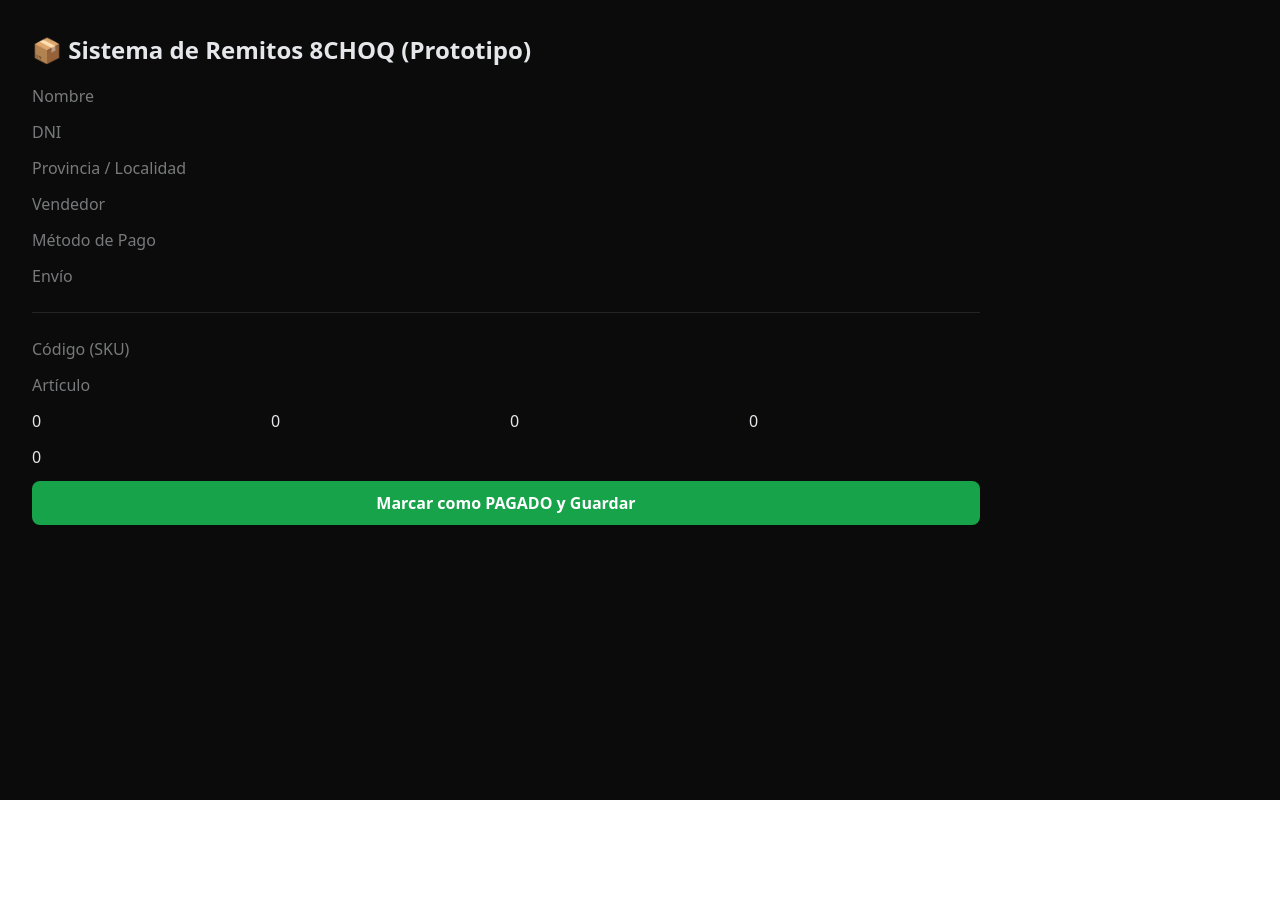
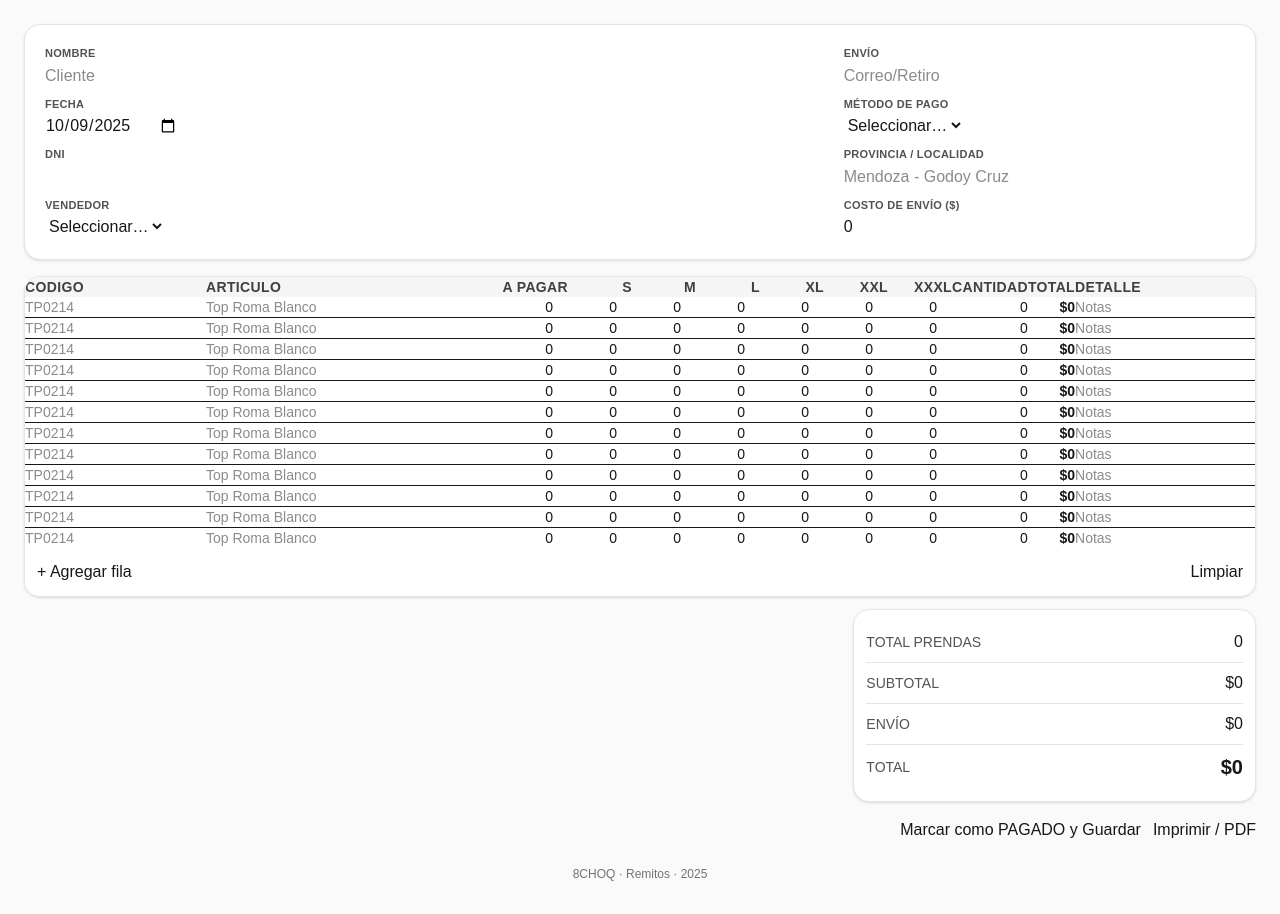
Before and after one commit to guzmanignacio459-bot/erp-8choq, a Next.js app: page / in a window 1280 px wide. Before the commit the page ends 800 px from the top, so only its background shows below. Built offline with nearby package versions, Linux system fonts and the light colour scheme; no server answers.

Commit message:
Update page.tsx

```diff
--- a/app/page.tsx
+++ b/app/page.tsx
@@ -1,142 +1,238 @@
+// 8CHOQ Remitos – Prototipo Vercel (Next.js + Tailwind)
+// Versión: layout espejo de tu planilla (captura)
+// -----------------------------------------------------
+// Colocá este archivo como `app/page.tsx` (App Router) o `pages/index.tsx` (Pages Router).
+// Requiere Tailwind. Usa variable de entorno:
+//   NEXT_PUBLIC_REMITOS_WEBHOOK_URL -> URL de tu Apps Script Web App
+//
 'use client';
-import { useState } from 'react';
+import React, { useMemo, useState } from 'react';
 
-export default function Home() {
-  const [form, setForm] = useState({
+const WEBHOOK_URL = process.env.NEXT_PUBLIC_REMITOS_WEBHOOK_URL || '';
+
+type SizeKey = 'S'|'M'|'L'|'XL'|'XXL'|'XXXL';
+const SIZE_KEYS: SizeKey[] = ['S','M','L','XL','XXL','XXXL'];
+
+export default function RemitosApp() {
+  const [header, setHeader] = useState({
     nombre: '',
+    fecha: new Date().toISOString().slice(0,10),
     dni: '',
-    provincia: '',
+    envio: '',
+    metodoPago: '',
+    provinciaLocalidad: '',
     vendedor: '',
-    metodoPago: '',
-    envio: '',
-    articulo: '',
-    codigo: '',
-    talleS: 0,
-    talleM: 0,
-    talleL: 0,
-    talleXL: 0,
-    total: 0,
+    costoEnvio: 0,
   });
 
-  const [status, setStatus] = useState('');
-
-  // Helper: número seguro
-  const toNum = (v: any) => (v === '' || v === null || v === undefined ? 0 : Number(v));
-
-  const handleChange = (e: React.ChangeEvent<HTMLInputElement>) => {
-    const { name, value, type } = e.target;
-    setForm((prev) => ({
-      ...prev,
-      [name]: type === 'number' ? toNum(value) : value,
-    }));
+  type Item = {
+    id: string;
+    codigo: string;
+    articulo: string;
+    precio: number; // A PAGAR unitario
+    sizes: Record<SizeKey, number>;
+    cantidad: number; // suma de talles
+    total: number; // cantidad * precio
+    detalle?: string;
   };
 
-  const handleSubmit = async (e: React.FormEvent) => {
-    e.preventDefault();
-    setStatus('Enviando…');
+  const makeEmptyItem = (): Item => ({
+    id: crypto.randomUUID(),
+    codigo: '',
+    articulo: '',
+    precio: 0,
+    sizes: { S:0, M:0, L:0, XL:0, XXL:0, XXXL:0 },
+    cantidad: 0,
+    total: 0,
+    detalle: '',
+  });
 
-    const webhook = process.env.NEXT_PUBLIC_REMITOS_WEBHOOK_URL as string;
-    if (!webhook) {
-      setStatus('⚠️ Falta configurar NEXT_PUBLIC_REMITOS_WEBHOOK_URL en Vercel');
-      return;
-    }
+  const [items, setItems] = useState<Item[]>(Array.from({length:12},()=>makeEmptyItem()));
+
+  const totals = useMemo(() => {
+    const totalPrendas = items.reduce((acc, it) => acc + it.cantidad, 0);
+    const subtotal = items.reduce((acc, it) => acc + it.total, 0);
+    const envio = Number(header.costoEnvio||0);
+    const total = subtotal + envio;
+    return { totalPrendas, subtotal, envio, total };
+  }, [items, header.costoEnvio]);
+
+  const handleHeader = (k: keyof typeof header, v: any) => setHeader(p => ({...p, [k]: v}));
+
+  const normalizeItem = (it: Item) => {
+    const cantidad = SIZE_KEYS.reduce((acc, s) => acc + (Number(it.sizes[s])||0), 0);
+    const total = cantidad * (Number(it.precio)||0);
+    return { ...it, cantidad, total };
+  };
+
+  const updateItem = (id: string, up: (x: Item)=>Item) => setItems(prev => prev.map(i => i.id===id ? normalizeItem(up({...i})) : i));
+
+  const addRow = () => setItems(p => [...p, makeEmptyItem()]);
+  const clearTable = () => setItems(Array.from({length:12},()=>makeEmptyItem()));
+
+  const onSubmit = async () => {
+    if (!WEBHOOK_URL) return alert('⚠️ Falta configurar NEXT_PUBLIC_REMITOS_WEBHOOK_URL en Vercel');
+    if (!header.nombre) return alert('Completá NOMBRE.');
+
+    const payload = {
+      header,
+      items: items.filter(i => i.codigo || i.articulo || i.cantidad>0),
+      totals: { totalPrendas: totals.totalPrendas, subtotal: totals.subtotal, total: totals.total },
+      createdAt: new Date().toISOString(),
+      source: '8choq-remitos-vercel',
+    };
 
     try {
-      const payload = {
-        header: {
-          nombre: form.nombre,
-          dni: form.dni,
-          provinciaLocalidad: form.provincia,
-          vendedor: form.vendedor,
-          metodoPago: form.metodoPago,
-          envio: form.envio,
-          costoEnvio: 0,
-          detalleGeneral: '',
-        },
-        items: [
-          {
-            codigo: form.codigo,
-            articulo: form.articulo,
-            // 👇 el Apps Script espera "sizes"
-            sizes: {
-              S: form.talleS,
-              M: form.talleM,
-              L: form.talleL,
-              XL: form.talleXL,
-              XXL: 0,
-              XXXL: 0,
-            },
-            precio: 0,
-            total: form.total,
-          },
-        ],
-        totals: {
-          totalPrendas: form.talleS + form.talleM + form.talleL + form.talleXL,
-          subtotal: form.total,
-          total: form.total,
-        },
-      };
-
-      const res = await fetch(webhook, {
-        method: 'POST',
-        headers: { 'Content-Type': 'application/json' },
-        body: JSON.stringify(payload),
-      });
-
-      if (!res.ok) throw new Error('HTTP ' + res.status);
-      setStatus('✅ Remito enviado correctamente');
-
-      // Reset
-      setForm({
-        nombre: '',
-        dni: '',
-        provincia: '',
-        vendedor: '',
-        metodoPago: '',
-        envio: '',
-        articulo: '',
-        codigo: '',
-        talleS: 0, talleM: 0, talleL: 0, talleXL: 0,
-        total: 0,
-      });
-    } catch (err) {
-      console.error(err);
-      setStatus('❌ Error al enviar. Revisá la URL del webhook y probá de nuevo.');
+      const res = await fetch(WEBHOOK_URL, { method:'POST', headers:{'Content-Type':'application/json'}, body: JSON.stringify(payload) });
+      if (!res.ok) throw new Error('HTTP '+res.status);
+      const data = await res.json().catch(()=>({ok:true}));
+      alert('Remito enviado ✅'+(data?.remitoId?`
+ID: ${data.remitoId}`:''));
+      clearTable();
+    } catch (e:any) {
+      console.error(e); alert('❌ No se pudo enviar. Revisá el Webhook y probá de nuevo.');
     }
   };
 
   return (
-    <div style={{ padding: '32px', fontFamily: 'system-ui, -apple-system, Segoe UI, Roboto, sans-serif', color: '#e5e7eb', background: '#0b0b0b', minHeight: '100vh' }}>
-      <h1 style={{ fontSize: 24, fontWeight: 800, marginBottom: 16 }}>📦 Sistema de Remitos 8CHOQ (Prototipo)</h1>
+    <div className="min-h-screen bg-neutral-50 p-3 md:p-6 print:p-0">
+      <div className="mx-auto max-w-7xl">
+        {/* Encabezado espejo planilla */}
+        <div className="rounded-2xl bg-white shadow p-3 md:p-5 border border-neutral-200">
+          <div className="grid grid-cols-12 gap-2">
+            <div className="col-span-12 md:col-span-4">
+              <Label>NOMBRE</Label>
+              <Input value={header.nombre} onChange={e=>handleHeader('nombre', e.target.value)} placeholder="Cliente"/>
+            </div>
+            <div className="col-span-12 md:col-span-4 md:col-start-9">
+              <Label>ENVÍO</Label>
+              <Input value={header.envio} onChange={e=>handleHeader('envio', e.target.value)} placeholder="Correo/Retiro"/>
+            </div>
 
-      <form onSubmit={handleSubmit} style={{ display: 'grid', gap: 12, maxWidth: 720 }}>
-        <input placeholder="Nombre" name="nombre" value={form.nombre} onChange={handleChange} />
-        <input placeholder="DNI" name="dni" value={form.dni} onChange={handleChange} />
-        <input placeholder="Provincia / Localidad" name="provincia" value={form.provincia} onChange={handleChange} />
-        <input placeholder="Vendedor" name="vendedor" value={form.vendedor} onChange={handleChange} />
-        <input placeholder="Método de Pago" name="metodoPago" value={form.metodoPago} onChange={handleChange} />
-        <input placeholder="Envío" name="envio" value={form.envio} onChange={handleChange} />
+            <div className="col-span-12 md:col-span-4">
+              <Label>FECHA</Label>
+              <Input type="date" value={header.fecha} onChange={e=>handleHeader('fecha', e.target.value)} />
+            </div>
+            <div className="col-span-12 md:col-span-4 md:col-start-9">
+              <Label>MÉTODO DE PAGO</Label>
+              <Select value={header.metodoPago} onChange={e=>handleHeader('metodoPago', e.target.value)}>
+                <option value="">Seleccionar…</option>
+                <option>MP 3 Cuotas</option>
+                <option>Transferencia</option>
+                <option>Débito MP</option>
+                <option>Efectivo</option>
+                <option>Crédito</option>
+              </Select>
+            </div>
 
-        <hr style={{ borderColor: '#242424', width: '100%', margin: '12px 0' }} />
+            <div className="col-span-12 md:col-span-4">
+              <Label>DNI</Label>
+              <Input value={header.dni} onChange={e=>handleHeader('dni', e.target.value)} />
+            </div>
+            <div className="col-span-12 md:col-span-4 md:col-start-9">
+              <Label>PROVINCIA / LOCALIDAD</Label>
+              <Input value={header.provinciaLocalidad} onChange={e=>handleHeader('provinciaLocalidad', e.target.value)} placeholder="Mendoza - Godoy Cruz"/>
+            </div>
 
-        <input placeholder="Código (SKU)" name="codigo" value={form.codigo} onChange={handleChange} />
-        <input placeholder="Artículo" name="articulo" value={form.articulo} onChange={handleChange} />
-
-        <div style={{ display: 'flex', gap: 8 }}>
-          <input placeholder="S" name="talleS" type="number" value={form.talleS} onChange={handleChange} />
-          <input placeholder="M" name="talleM" type="number" value={form.talleM} onChange={handleChange} />
-          <input placeholder="L" name="talleL" type="number" value={form.talleL} onChange={handleChange} />
-          <input placeholder="XL" name="talleXL" type="number" value={form.talleXL} onChange={handleChange} />
+            <div className="col-span-12">
+              <div className="grid grid-cols-12 gap-2 items-end">
+                <div className="col-span-12 md:col-span-4">
+                  <Label>VENDEDOR</Label>
+                  <Select value={header.vendedor} onChange={e=>handleHeader('vendedor', e.target.value)}>
+                    <option value="">Seleccionar…</option>
+                    <option>Nacho</option>
+                    <option>Vendedor 2</option>
+                    <option>Vendedor 3</option>
+                  </Select>
+                </div>
+                <div className="col-span-12 md:col-span-4 md:col-start-9">
+                  <Label>COSTO DE ENVÍO ($)</Label>
+                  <Input type="number" value={header.costoEnvio} onChange={e=>handleHeader('costoEnvio', Number(e.target.value))}/>
+                </div>
+              </div>
+            </div>
+          </div>
         </div>
 
-        <input placeholder="Total $" name="total" type="number" value={form.total} onChange={handleChange} />
+        {/* Tabla espejo */}
+        <div className="mt-4 rounded-2xl bg-white shadow border border-neutral-200 overflow-auto">
+          <table className="w-full text-sm">
+            <thead>
+              <tr className="bg-neutral-100 text-neutral-700">
+                <Th className="w-[9%]">CODIGO</Th>
+                <Th className="w-[20%]">ARTICULO</Th>
+                <Th className="w-[8%] text-right">A PAGAR</Th>
+                {SIZE_KEYS.map(s => <Th key={s} className="text-right w-[5%]">{s}</Th>)}
+                <Th className="w-[7%] text-right">CANTIDAD</Th>
+                <Th className="w-[10%] text-right">TOTAL</Th>
+                <Th className="w-[16%]">DETALLE</Th>
+              </tr>
+            </thead>
+            <tbody>
+              {items.map((it, i) => (
+                <tr key={it.id} className="border-b last:border-b-0">
+                  <Td><input className="cell" value={it.codigo} onChange={e=>updateItem(it.id, x=>({ ...x, codigo: e.target.value }))} placeholder="TP0214"/></Td>
+                  <Td><input className="cell" value={it.articulo} onChange={e=>updateItem(it.id, x=>({ ...x, articulo: e.target.value }))} placeholder="Top Roma Blanco"/></Td>
+                  <Td><input type="number" className="cell text-right" value={it.precio} onChange={e=>updateItem(it.id, x=>({ ...x, precio: Number(e.target.value) }))}/></Td>
+                  {SIZE_KEYS.map(s => (
+                    <Td key={s}><input type="number" min={0} className="cell text-right w-16" value={it.sizes[s]} onChange={e=>updateItem(it.id, x=>({ ...x, sizes: { ...x.sizes, [s]: Number(e.target.value) } }))}/></Td>
+                  ))}
+                  <Td className="text-right tabular-nums">{it.cantidad}</Td>
+                  <Td className="text-right tabular-nums font-semibold">${it.total.toLocaleString('es-AR')}</Td>
+                  <Td><input className="cell" value={it.detalle} onChange={e=>updateItem(it.id, x=>({ ...x, detalle: e.target.value }))} placeholder="Notas"/></Td>
+                </tr>
+              ))}
+            </tbody>
+          </table>
+          <div className="flex items-center justify-between p-3">
+            <button onClick={addRow} className="btn">+ Agregar fila</button>
+            <button onClick={clearTable} className="btn-secondary">Limpiar</button>
+          </div>
+        </div>
 
-        <button type="submit" style={{ background: '#16a34a', color: '#fff', padding: '10px 14px', borderRadius: 8, fontWeight: 700, border: 0, cursor: 'pointer' }}>
-          Marcar como PAGADO y Guardar
-        </button>
-      </form>
+        {/* Totales espejo */}
+        <div className="mt-3 grid grid-cols-12 gap-3">
+          <div className="col-span-12 md:col-span-8"></div>
+          <div className="col-span-12 md:col-span-4">
+            <div className="rounded-2xl bg-white shadow border border-neutral-200 p-3">
+              <Row label="TOTAL PRENDAS" value={totals.totalPrendas.toString()} />
+              <Row label="SUBTOTAL" value={`$${totals.subtotal.toLocaleString('es-AR')}`} />
+              <Row label="ENVÍO" value={`$${totals.envio.toLocaleString('es-AR')}`} />
+              <Row label="TOTAL" value={`$${totals.total.toLocaleString('es-AR')}`} strong />
+            </div>
+          </div>
+        </div>
 
-      {status && <p style={{ marginTop: 16, color: '#9ca3af' }}>{status}</p>}
+        {/* Acciones */}
+        <div className="mt-4 flex flex-col md:flex-row gap-3 justify-end">
+          <button onClick={onSubmit} className="btn-primary">Marcar como PAGADO y Guardar</button>
+          <button onClick={()=>window.print()} className="btn-secondary">Imprimir / PDF</button>
+        </div>
+
+        <footer className="text-center text-xs text-neutral-500 mt-6 mb-2">8CHOQ · Remitos · {new Date().getFullYear()}</footer>
+      </div>
+
+      <style jsx global>{`
+        .input { @apply w-full rounded-xl border border-neutral-300 bg-white px-3 py-2 outline-none focus:ring-2 focus:ring-black/10; }
+        .cell { @apply w-full rounded-lg border border-neutral-200 bg-white px-2 py-1 outline-none focus:ring-2 focus:ring-black/10; }
+        .btn { @apply rounded-xl bg-neutral-900 text-white px-4 py-2 shadow hover:bg-neutral-800; }
+        .btn-secondary { @apply rounded-xl bg-neutral-100 text-neutral-800 px-4 py-2 hover:bg-neutral-200; }
+        .btn-primary { @apply rounded-xl bg-black text-white px-5 py-2.5 shadow hover:bg-neutral-800 text-sm font-semibold; }
+        table th, table td { @apply px-2 py-2; }
+        @media print { body { -webkit-print-color-adjust: exact; print-color-adjust: exact; } .btn, .btn-primary, .btn-secondary { display:none; } .shadow{box-shadow:none;} }
+      `}</style>
     </div>
   );
 }
+
+function Label({children}:{children:React.ReactNode}){ return <div className="text-[11px] font-semibold tracking-wide text-neutral-600 mb-0.5">{children}</div>; }
+function Input(props:any){ return <input {...props} className={`input ${props.className||''}`} />; }
+function Select(props:any){ return <select {...props} className={`input ${props.className||''}`} />; }
+function Th({ children, className='' }: { children: React.ReactNode; className?: string }) { return <th className={`text-left font-semibold text-xs md:text-sm tracking-wide ${className}`}>{children}</th>; }
+function Td({ children, className='' }: { children: React.ReactNode; className?: string }) { return <td className={`align-middle ${className}`}>{children}</td>; }
+function Row({ label, value, strong }: { label: string; value: string; strong?: boolean }) { return (
+  <div className="flex items-center justify-between border-b border-neutral-200 py-2 last:border-b-0">
+    <span className="text-sm text-neutral-600">{label}</span>
+    <span className={`tabular-nums ${strong ? 'text-xl font-bold' : 'font-medium'}`}>{value}</span>
+  </div>
+); }
```
